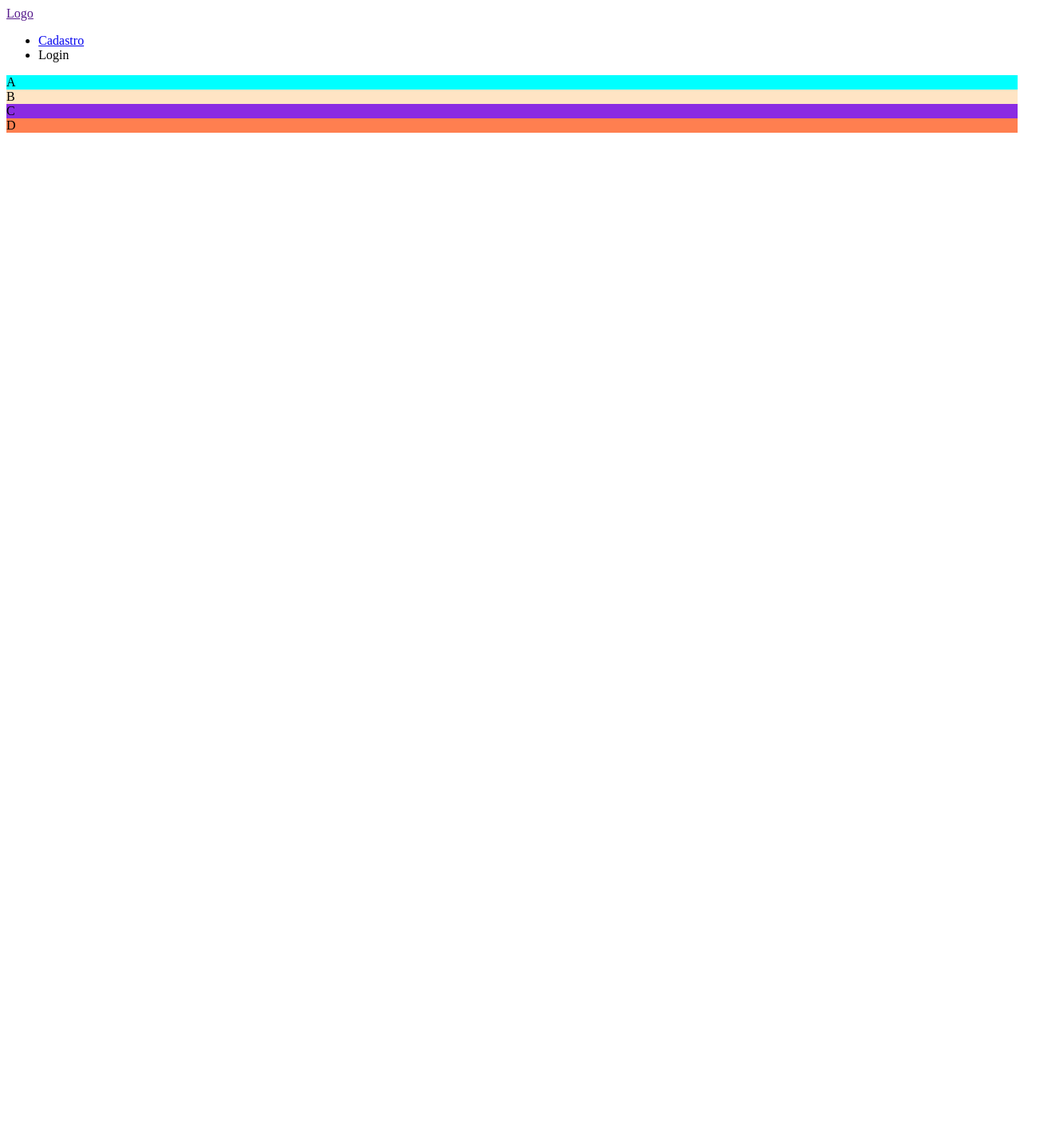
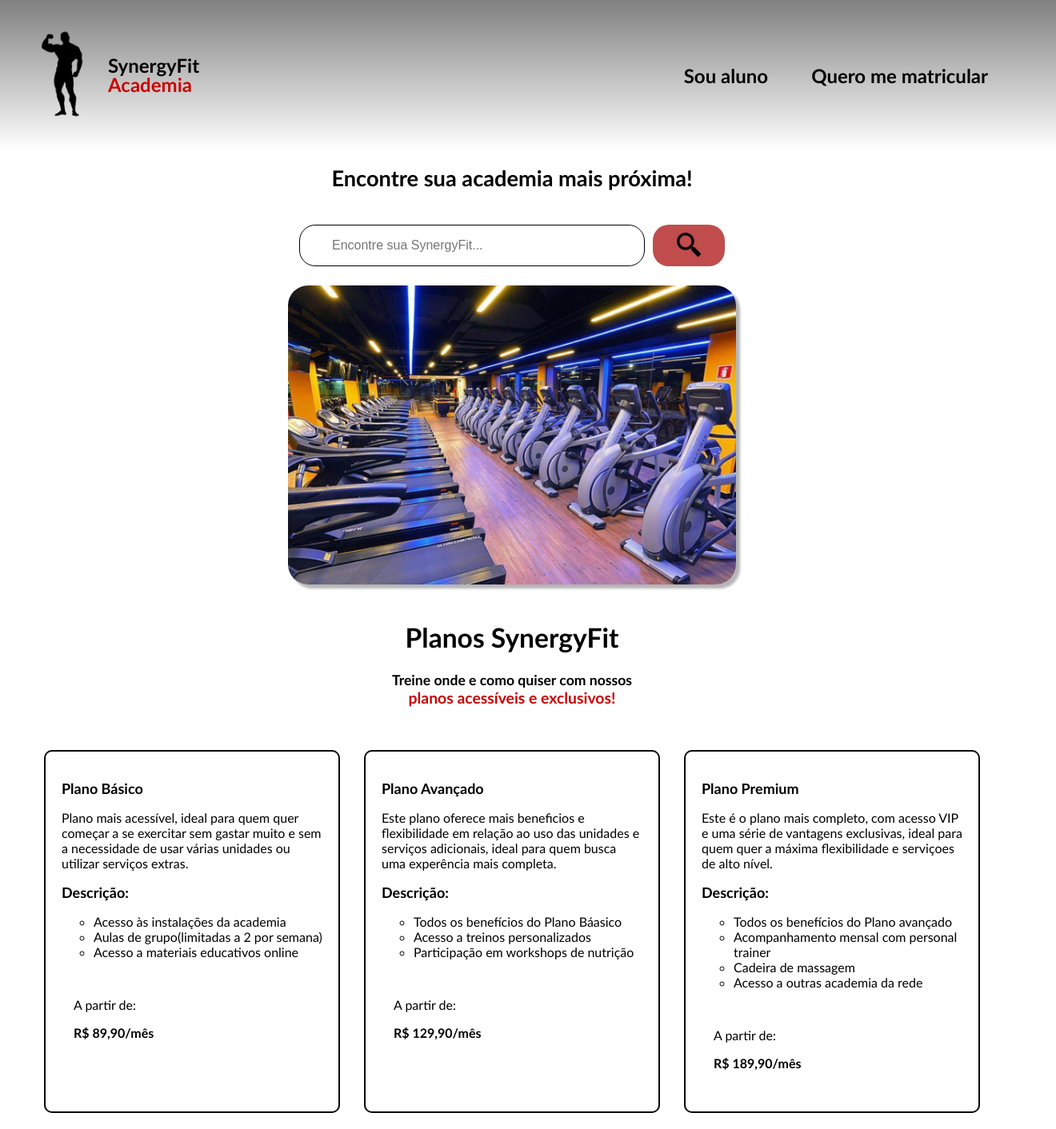
Before and after one commit to academiadreamfit/academiadreamfit.github.io, a plain HTML site: page index.html in a window 1280 px wide. Shown: the whole page at 80% size, 1320 px wide, since content can reach past the window. Before the commit the page ends 800 px from the top, so only its background shows below. Drawn offline with Linux system fonts and the light colour scheme.

Commit message:
Add files via upload

```diff
--- /dev/null
+++ b/css/cadastro.css
@@ -0,0 +1,108 @@
+@charset "UTF-8";
+
+body{
+    background-color: white;
+    margin: 0;
+    overflow-x: hidden;
+}
+
+
+header{
+    font-family: 'Gill Sans', 'Gill Sans MT', Calibri, 'Trebuchet MS', sans-serif;
+    display: flex; /* fica flexivel na horizontal*/
+    align-items: center; /* centraliza os itens verticalmente */
+    justify-content: space-between; /*coloca espaço entre os itens do menu */
+    padding: 35px 20px;
+    margin-bottom: 15px;
+    width: 100%;
+    margin: 0;
+    background-image: linear-gradient(to bottom, gray, white);
+    text-decoration: none; /* elimina a linha(sublinhado) embaixo do link */
+
+}
+
+a.link-nav {
+    border-radius: 10px;
+    padding: 5px;
+    margin: 0px auto;
+    font-weight: bolder;
+    text-decoration: none;
+    color: black;
+}
+
+a.link-nav:hover {
+    background-color: #CA0404;
+    color: white;
+    transition: 0.3s;
+}
+
+.menu{
+    display: flex;
+    justify-content: flex-end;
+    margin-right: 30px;
+    flex-grow: 1; /* itens crescerem igualmente dentro daquele espaço */
+    padding: 10px;
+}
+
+span{
+    color: #CA0404;
+}
+
+/*Celular*/
+@media(min-width:320px) and (max-width:500px) {
+    a.link-nav {
+        font-size: 1em;
+        margin: 0px 10px;
+    }
+    #logo {
+        width: 40px;
+    }
+    #marca {
+        font-size: 1em;
+    }
+}
+
+/*Tablet*/
+@media(min-width:501px) and (max-width:767px) {
+    a.link-nav {
+        font-size: 1.2em;
+        margin: 0px 16px;
+    }
+    #logo {
+        width: 100px;
+    }
+    #marca {
+        font-size: 1.2em;
+    }
+
+}
+
+/*Desktop menor*/
+@media(min-width:767px) and (max-width:1440px) {
+    a.link-nav {
+        font-size: 1.5em;
+        margin: 0px 20px;
+    }
+    #logo {
+        width: 115px;
+    }
+    #marca {
+        font-size: 1.5em;
+    }
+}
+
+
+/*Desktop maior*/
+@media(min-width:1441px){
+    a.link-nav {
+        font-size: 1.7em;
+        margin: 0px 30px;
+    }
+    #logo {
+        width: 125px;
+    }
+    #marca {
+        font-size: 2em;
+    }
+
+}
--- /dev/null
+++ b/css/index.css
@@ -0,0 +1,322 @@
+@charset "UTF-8";
+
+body{
+    background-color: white;
+    margin: 0;
+    overflow-x: hidden;
+}
+
+
+header{
+    font-family: 'Gill Sans', 'Gill Sans MT', Calibri, 'Trebuchet MS', sans-serif;
+    display: flex; /* fica flexivel na horizontal*/
+    align-items: center; /* centraliza os itens verticalmente */
+    justify-content: space-between; /*coloca espaço entre os itens do menu */
+    padding: 35px 20px;
+    margin-bottom: 15px;
+    width: 100%;
+    margin: 0;
+    background-image: linear-gradient(to bottom, gray, white);
+    text-decoration: none; /* elimina a linha(sublinhado) embaixo do link */
+
+}
+
+a.link-nav {
+    border-radius: 10px;
+    padding: 5px;
+    margin: 0px auto;
+    font-weight: bolder;
+    text-decoration: none;
+    color: black;
+}
+
+a.link-nav:hover {
+    background-color: #CA0404;
+    color: white;
+    transition: 0.3s;
+}
+
+#botao_index {
+    border: none;
+    background-color: #c04c4c;
+    border-radius: 20px;
+    margin-left: 10px;
+}
+
+#botao_index:hover {
+    transition: 0.3s;
+    transform: translateY(-5px);
+    box-shadow: 3px 3px 3px rgba(104, 104, 104, 0.74);
+}
+
+#imagem_academia {
+    border-radius: 25px;
+    box-shadow: 5px 5px 3px rgba(141, 141, 141, 0.644);
+}
+
+.menu{
+    display: flex;
+    justify-content: flex-end;
+    margin-right: 30px;
+    flex-grow: 1; /* itens crescerem igualmente dentro daquele espaço */
+    padding: 10px;
+}
+
+#planos {
+    font-family: 'Gill Sans', 'Gill Sans MT', Calibri, 'Trebuchet MS', sans-serif;
+    padding: 20px 0;
+    background-color: white;
+    text-align: center;
+    font-size: 16px;
+
+}
+
+#input_index {
+    border-radius: 20px;
+    padding: 10px;
+    border: 1px solid black;
+    font-size: 16px;
+    padding-left: 40px;
+
+}
+
+.barra{
+    display: flex;
+    justify-content: center;
+    align-items: center;
+    height: 100px;
+}
+
+#proxima{
+    text-align: center;
+    font-family: 'Gill Sans', 'Gill Sans MT', Calibri, 'Trebuchet MS', sans-serif
+
+}
+
+#aca-img {
+    text-align: center;
+    flex-direction: column;
+}
+
+
+span{
+    color: #CA0404;
+}
+
+.plan{
+    width: 90%;
+    margin: 0px 20px;
+    padding: 20px;
+    font-family: 'Gill Sans', 'Gill Sans MT', Calibri, 'Trebuchet MS', sans-serif;
+    border-radius: 10px;
+    border: 2px solid black;
+    box-shadow: 0 0 0 black;
+
+}
+
+.plan:hover {
+    transition: 0.3s;
+    transform: translateY(-5px);
+    box-shadow: 3px 3px 3px rgba(104, 104, 104, 0.74)
+}
+
+section {
+    font-family: 'Gill Sans', 'Gill Sans MT', Calibri, 'Trebuchet MS', sans-serif;
+    font-size: 16px;
+    display: flex;
+    justify-content: space-around;
+    margin:auto;
+    max-width: 1200px;
+    padding: 20px;
+
+}
+
+
+.preço {
+    padding: 15px;
+    border-radius: 5px;
+}
+
+.tipo_plano, .descricao {
+    font-size: 18px;
+}
+
+/*Celular*/
+@media(min-width:320px) and (max-width:500px) {
+    a.link-nav {
+        font-size: 1em;
+        margin: 0px 10px;
+    }
+    #logo {
+        width: 40px;
+    }
+    #marca {
+        font-size: 1em;
+    }
+    #proxima {
+        font-size: 1.3em;
+    }
+    #input_index {
+        width: 200px;
+        height: 17px;
+    }
+    #botao_index {
+        width: 70px;
+        height: 38px;
+    }
+    #imagem_academia {
+        width: 360px;
+    }
+    #planos_synergyfit {
+        font-size: 1.8em;
+    }
+
+    #titulo_planos, #span_planos {
+        font-size: 1em;
+    }
+
+    section {
+        flex-direction: column;
+        width: 340px;
+    }
+
+    .plan {
+        margin: 20px 10px;
+    }
+
+
+}
+
+/*Tablet*/
+@media(min-width:501px) and (max-width:767px) {
+    a.link-nav {
+        font-size: 1.2em;
+        margin: 0px 16px;
+    }
+    #logo {
+        width: 100px;
+    }
+    #marca {
+        font-size: 1.2em;
+    }
+    #proxima {
+        font-size: 1.5em;
+    }
+    #input_index {
+        width: 230px;
+        height: 23px;
+    }
+    #botao_index {
+        width: 80px;
+        height: 46px;
+    }
+    #imagem_academia {
+        width: 460px;
+    }
+    #planos_synergyfit {
+        font-size: 1.9em;
+    }
+    #titulo_planos, #span_planos {
+        font-size: 1.2em;
+    }
+
+    section {
+        flex-direction: column;
+        width: 360px;
+    }
+
+    .plan {
+        margin: 25px 15px;
+    }
+
+
+}
+
+/*Desktop menor*/
+@media(min-width:767px) and (max-width:1440px) {
+    a.link-nav {
+        font-size: 1.5em;
+        margin: 0px 20px;
+    }
+    #logo {
+        width: 115px;
+    }
+    #marca {
+        font-size: 1.5em;
+    }
+    #proxima {
+        font-size: 1.7em;
+    }
+    #input_index {
+        width: 380px;
+        height: 30px;
+    }
+    #botao_index {
+        width: 90px;
+        height: 52px;
+    }
+    #imagem_academia {
+        width: 560px;
+    }
+    #planos_synergyfit {
+        font-size: 2.1em;
+    }
+    #titulo_planos, #span_planos {
+        font-size: 1.1em;
+    }
+
+    section {
+        flex-direction: row;
+    }
+
+    .plan {
+        margin: 0px 15px;
+    }
+
+}
+
+
+/*Desktop maior*/
+@media(min-width:1441px){
+    a.link-nav {
+        font-size: 1.7em;
+        margin: 0px 30px;
+    }
+    #logo {
+        width: 125px;
+    }
+    #marca {
+        font-size: 2em;
+    }
+    #proxima {
+        font-size: 2.2em;
+    }
+
+    #input_index {
+        width: 500px;
+        height: 30px;
+    }
+    #botao_index {
+        width: 90px;
+        height: 52px;
+    }
+    #imagem_academia {
+        width: 800px;
+    }
+    #planos_synergyfit {
+        font-size: 2.3em;
+    }
+    #titulo_planos, #span_planos {
+        font-size: 1.2em;
+    }
+
+    section {
+        flex-direction: row;
+    }
+
+    .plan {
+        margin: 0px 25px;
+    }
+
+
+}
--- /dev/null
+++ b/css/login.css
@@ -0,0 +1,108 @@
+@charset "UTF-8";
+
+body{
+    background-color: white;
+    margin: 0;
+    overflow-x: hidden;
+}
+
+
+header{
+    font-family: 'Gill Sans', 'Gill Sans MT', Calibri, 'Trebuchet MS', sans-serif;
+    display: flex; /* fica flexivel na horizontal*/
+    align-items: center; /* centraliza os itens verticalmente */
+    justify-content: space-between; /*coloca espaço entre os itens do menu */
+    padding: 35px 20px;
+    margin-bottom: 15px;
+    width: 100%;
+    margin: 0;
+    background-image: linear-gradient(to bottom, gray, white);
+    text-decoration: none; /* elimina a linha(sublinhado) embaixo do link */
+
+}
+
+a.link-nav {
+    border-radius: 10px;
+    padding: 5px;
+    margin: 0px auto;
+    font-weight: bolder;
+    text-decoration: none;
+    color: black;
+}
+
+a.link-nav:hover {
+    background-color: #CA0404;
+    color: white;
+    transition: 0.3s;
+}
+
+.menu{
+    display: flex;
+    justify-content: flex-end;
+    margin-right: 30px;
+    flex-grow: 1; /* itens crescerem igualmente dentro daquele espaço */
+    padding: 10px;
+}
+
+span{
+    color: #CA0404;
+}
+
+/*Celular*/
+@media(min-width:320px) and (max-width:500px) {
+    a.link-nav {
+        font-size: 1em;
+        margin: 0px 10px;
+    }
+    #logo {
+        width: 40px;
+    }
+    #marca {
+        font-size: 1em;
+    }
+}
+
+/*Tablet*/
+@media(min-width:501px) and (max-width:767px) {
+    a.link-nav {
+        font-size: 1.2em;
+        margin: 0px 16px;
+    }
+    #logo {
+        width: 100px;
+    }
+    #marca {
+        font-size: 1.2em;
+    }
+
+}
+
+/*Desktop menor*/
+@media(min-width:767px) and (max-width:1440px) {
+    a.link-nav {
+        font-size: 1.5em;
+        margin: 0px 20px;
+    }
+    #logo {
+        width: 115px;
+    }
+    #marca {
+        font-size: 1.5em;
+    }
+}
+
+
+/*Desktop maior*/
+@media(min-width:1441px){
+    a.link-nav {
+        font-size: 1.7em;
+        margin: 0px 30px;
+    }
+    #logo {
+        width: 125px;
+    }
+    #marca {
+        font-size: 2em;
+    }
+
+}
--- a/index.html
+++ b/index.html
@@ -1,25 +1,114 @@
-<html>
+<!DOCTYPE html>
+<html lang="pt-br">
 <head>
-        <title></title>
-        <link rel="stylesheet" type="text/css" href="css/index.css" media="screen" />
+    <meta charset="UTF-8">
+    <meta name="viewport" content="width=device-width, initial-scale=1.0">
+    <title>SynergyFit</title>
+    <link rel="shortcut icon" href="#" type="image/x-icon">
+    <link rel="stylesheet" href="css/index.css">
+    <script src="script/index.js"></script>
 </head>
 <body>
-        <div class="container">
     <header>
-                <a href="">Logo</a>
-                <ul>
-                    <li><a href="./view/cadastro.html">Cadastro</li></a>
-                    <li>Login</li>
+
+        <a href="index.html">
+            <img src="img/fortee.webp" id="logo">
+        </a>
+
+        <h1 style="line-height: 1;" id="marca">SynergyFit <br><span>Academia</span></h1>
+
+        <div class="menu">
+            <nav>
+                <a href="view/login.html" class="link-nav">Sou aluno</a>
+                <a href="view/cadastro.html" class="link-nav" target="_blank" class="link-nav">Quero me matricular</a>
+            </nav>
+        </div>
+    </header>
+
+
+    <h1 id="proxima">Encontre sua academia mais próxima!</h1>
+
+    <div class="barra">
+        <input type="text" placeholder="Encontre sua SynergyFit..." id="input_index">
+        <button id="botao_index">
+            <img src="img/lupa.png" width="30px">
+        </button>
+    </div>
+
+    <div id="aca-img">
+        <img src="img/imagem1.jpg" id="imagem_academia">
+    </div>
+
+
+    <div id="planos">
+        <h1 id="planos_synergyfit">Planos SynergyFit</h1>
+        <h2 id="titulo_planos">Treine onde e como quiser com nossos <br> <span id="span_planos"> planos acessíveis e exclusivos!</span></h2>
+    </div>
+
+    <section>
+        <div class="plan">
+
+            <h1 class="tipo_plano">Plano Básico</h1>
+            <p>Plano mais acessível, ideal para quem quer começar a se exercitar sem gastar muito e sem a necessidade de usar várias unidades ou utilizar serviços extras.</p>
+            <h2 class="descricao">Descrição:</h2>
+            <ul type="circle">
+                <li>Acesso às instalações da academia</li>
+                <li>Aulas de grupo(limitadas a 2 por semana) </li>
+                <li>Acesso a materiais educativos online</li>
             </ul>
-            </header>
-            <main></main>
-            <aside>
-                <div style="background-color: aqua;">A</div>
-                <div style="background-color: bisque;">B</div>
-                <div style="background-color: blueviolet;">C</div>
-                <div style="background-color: coral;">D</div>
-            </aside>
-            <footer></footer>
+
+            <div class="preço">
+                <p>A partir de:</p>
+                <p><strong>R$ 89,90/mês</strong></p>
             </div>
+
+        </div>
+
+        <div class="plan">
+
+            <h1 class="tipo_plano">Plano Avançado</h1>
+            <p>Este plano oferece mais beneficios e flexibilidade em relação ao uso das unidades e serviços adicionais, ideal para quem busca uma experência mais completa.</p>
+            <h2 class="descricao">Descrição:</h2>
+
+            <ul type="circle">
+
+                <li>Todos os benefícios do Plano Báasico</li>
+                <li>Acesso a treinos personalizados</li>
+                <li>Participação em workshops de nutrição</li>
+
+            </ul>
+
+            <div class="preço">
+
+                <p>A partir de:</p>
+                <p><strong>R$ 129,90/mês</strong></p>
+
+            </div>
+
+        </div>
+
+        <div class="plan">
+
+            <h1 class="tipo_plano">Plano Premium</h1>
+            <p>Este é o plano mais completo, com acesso VIP e uma série de vantagens exclusivas, ideal para quem quer a máxima flexibilidade e serviçoes de alto nível.</p>
+            <h2 class="descricao">Descrição:</h2>
+
+            <ul type="circle">
+                <li>Todos os benefícios do Plano avançado</li>
+                <li>Acompanhamento mensal com personal trainer</li>
+                <li>Cadeira de massagem</li>
+                <li>Acesso a outras academia da rede</li>
+            </ul>
+
+            <div class="preço">
+                <p>A partir de:</p>
+                <p><strong>R$ 189,90/mês</strong></p>
+
+            </div>
+
+        </div>
+
+    </section>
+
 </body>
 </html>
```
Also changed, not shown: view/cadastro.html (added, +27 -0 lines), view/login.html (added, +27 -0 lines), img/acad.jpeg (added), img/acadee.jpeg (added), img/barra.png (added), img/fit img.jpeg (added), img/fit.jpeg (added), img/forte.png (added), img/fortee.webp (added), img/iamgem2.jpg (added), img/imagem1.jpg (added), img/lupa.png (added), script/cadastro.js (added), view/home.html (added), 1 other file. Lines whose indentation alone changed are shown as unchanged.
